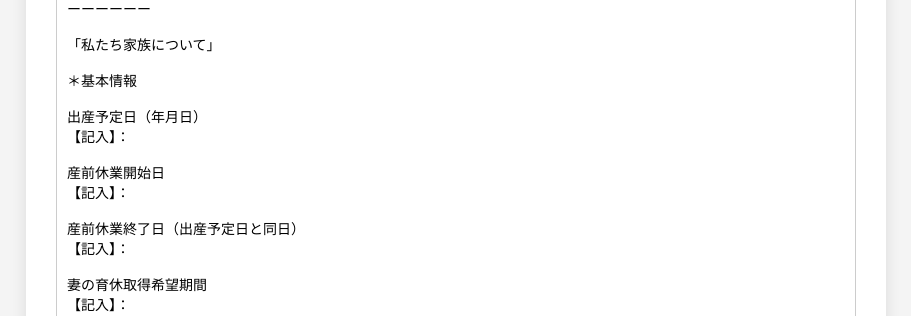
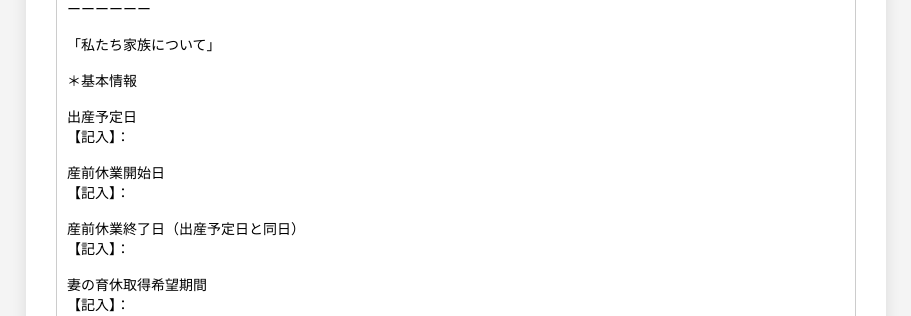
Before and after one commit to kbobshida/ikukkyu_webapp, a Flask app: page /result in a window 1280 px wide. Shown: the part 567-883 px from the top of the page, without its empty margins (184-1095 px from the left). Run offline with Flask 2, Linux system fonts and the light colour scheme.

Commit message:
Update result.html

```diff
--- a/templates/result.html
+++ b/templates/result.html
@@ -44,7 +44,7 @@
 
 ＊基本情報
 
-出産予定日（年月日）
+出産予定日
 【記入】：{{ responses.q1 }}
 
 産前休業開始日
@@ -111,13 +111,13 @@
 
 ＊希望と不安
 
-育休取得で重視したいこと（複数選択可）
+育休取得で重視したいこと
 【記入】：{{ responses.q22 }}
 
-家事代行・ベビーシッター等の利用意向（複数選択可）
+家事代行・ベビーシッター等の利用意向
 【記入】：{{ responses.q23 }}
 
-5年後のライフキャリアの希望（複数選択可）
+5年後のライフキャリアの希望
 【記入】：{{ responses.q24 }}
 
 今、不安に思っていること・知りたいこと
```
